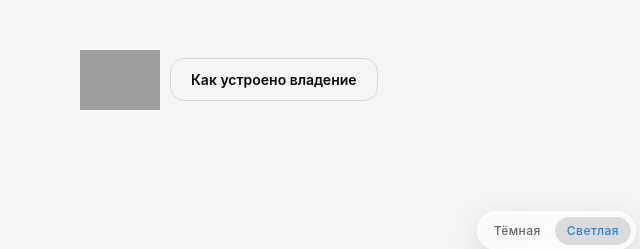
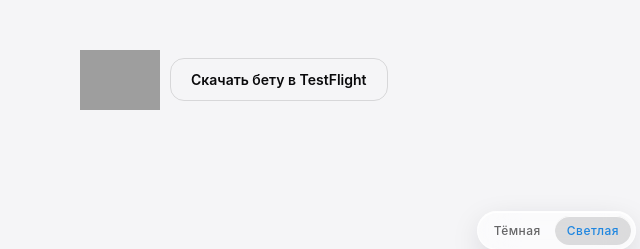
Before and after one commit to onymchat/onym-website, a plain HTML site: page public/ru/index.html in a window 1280 px wide. Shown: the part 532-781 px from the top of the page, 626-1266 px from the left. Drawn offline with Linux system fonts and the light colour scheme; grey boxes are pictures that could not be loaded.

Commit message:
home: hero secondary CTA links the iOS TestFlight beta
Co-Authored-By: Claude Fable 5 <noreply@anthropic.com>

```diff
--- a/public/ru/index.html
+++ b/public/ru/index.html
@@ -149,7 +149,7 @@
 <p>Личность остаётся на телефоне. Код мессенджера открыт. Вы выбираете, кто доставляет сообщения и кто заверяет состояние группы.</p>
 <div class="actions">
 <a class="play-badge" href="https://play.google.com/store/apps/details?id=app.onym.android&amp;hl=ru"><img src="/assets/google-play-badge-ru.png" alt="Скачать из Google Play"/></a>
-<a class="button" href="#ownership">Как устроено владение</a>
+<a class="button" href="https://testflight.apple.com/join/tUaJrYzh">Скачать бету в TestFlight</a>
 </div>
 </div>
 </div>
```
Also changed, not shown: public/index.html (+1 -1 lines).
